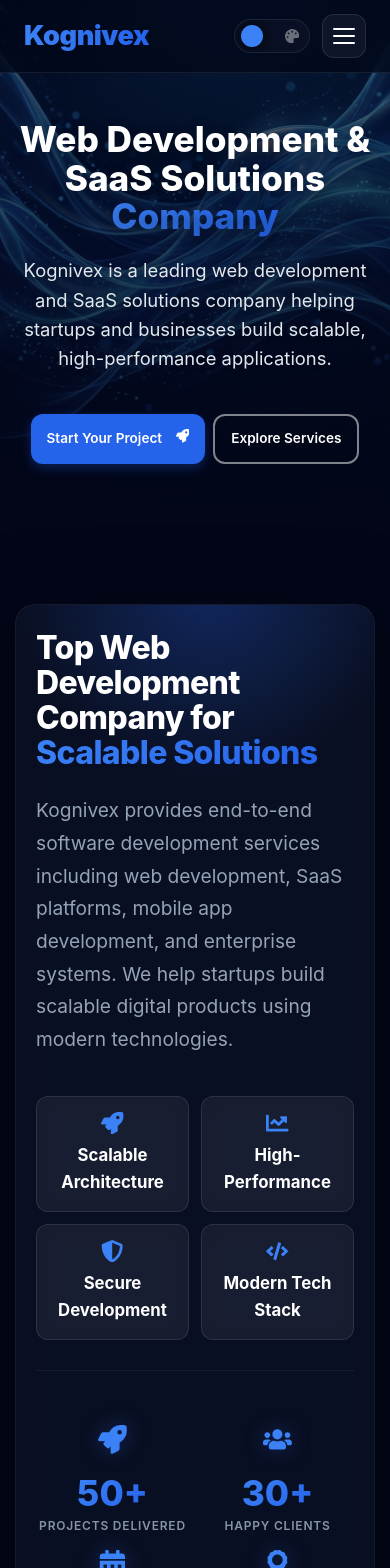
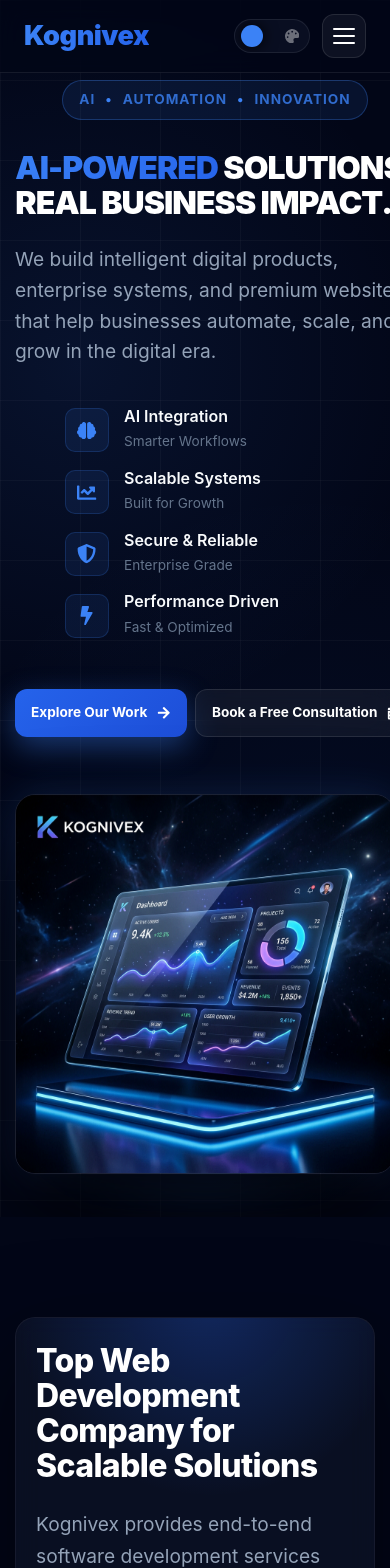
Before and after one commit to infokognivex-cmyk/website-main, a React (Create React App) app in the folder Kognivex-frontend-main/: page / in a window 390 px wide. Shown: the top 1568 px of the page. Built offline with nearby package versions, Linux system fonts and the light colour scheme; no server answers.

Commit message:
fifth commit

```diff
--- a/Kognivex-frontend-main/src/pages/Home/Home.js
+++ b/Kognivex-frontend-main/src/pages/Home/Home.js
@@ -4,7 +4,8 @@
 import {
   FaCode, FaMobileAlt, FaCloud, FaCogs, FaWordpress,
   FaRocket, FaShieldAlt, FaChartLine, FaUsers,
-  FaCheck, FaQuoteLeft, FaBriefcase, FaAward, FaCalendarAlt
+  FaCheck, FaQuoteLeft, FaBriefcase, FaAward, FaCalendarAlt,
+  FaBrain, FaBolt, FaArrowRight
 } from 'react-icons/fa';
 import Counter from '../../components/Common/Counter';
 import SEO from '../../components/SEO/SEO';
@@ -51,20 +52,70 @@
       {/* HERO SECTION */}
       <section className={styles.hero}>
         <div className={styles.container}>
-          <div className={styles.heroContent}>
-            <h1>Web Development & SaaS Solutions <span className={styles.highlight}>Company</span></h1>
-            <h2 className={styles.subtitle}>Build Scalable Software That Grows Your Business</h2>
-            <p>
-              Kognivex is a leading web development and SaaS solutions company helping
-              startups and businesses build scalable, high-performance applications.
-            </p>
-            <div className={styles.heroBtns}>
-              <button onClick={() => navigate('/get-quote')} className={styles.primaryBtn}>
-                Start Your Project <FaRocket style={{ marginLeft: '10px' }} />
-              </button>
-              <button onClick={() => navigate('/services')} className={styles.secondaryBtn}>
-                Explore Services
-              </button>
+          <div className={styles.heroGrid}>
+            <div className={styles.heroContent}>
+              <div className={styles.heroBadge}>
+                <span>AI</span> • <span>AUTOMATION</span> • <span>INNOVATION</span>
+              </div>
+              <h1>
+                <span className={styles.aiHighlight}>AI-POWERED</span> SOLUTIONS.<br />
+                REAL BUSINESS IMPACT.
+              </h1>
+              <p className={styles.heroDescription}>
+                We build intelligent digital products, enterprise systems, and premium websites
+                that help businesses automate, scale, and grow in the digital era.
+              </p>
+
+              <div className={styles.featureGrid}>
+                <div className={styles.featureItem}>
+                  <div className={styles.featureIcon}><FaBrain /></div>
+                  <div className={styles.featureText}>
+                    <h4>AI Integration</h4>
+                    <span>Smarter Workflows</span>
+                  </div>
+                </div>
+                <div className={styles.featureItem}>
+                  <div className={styles.featureIcon}><FaChartLine /></div>
+                  <div className={styles.featureText}>
+                    <h4>Scalable Systems</h4>
+                    <span>Built for Growth</span>
+                  </div>
+                </div>
+                <div className={styles.featureItem}>
+                  <div className={styles.featureIcon}><FaShieldAlt /></div>
+                  <div className={styles.featureText}>
+                    <h4>Secure & Reliable</h4>
+                    <span>Enterprise Grade</span>
+                  </div>
+                </div>
+                <div className={styles.featureItem}>
+                  <div className={styles.featureIcon}><FaBolt /></div>
+                  <div className={styles.featureText}>
+                    <h4>Performance Driven</h4>
+                    <span>Fast & Optimized</span>
+                  </div>
+                </div>
+              </div>
+
+              <div className={styles.heroBtns}>
+                <button onClick={() => navigate('/projects')} className={styles.primaryBtn}>
+                  Explore Our Work <FaArrowRight style={{ marginLeft: '10px' }} />
+                </button>
+                <button onClick={() => navigate('/contact')} className={styles.secondaryBtn}>
+                  Book a Free Consultation <FaCalendarAlt style={{ marginLeft: '10px' }} />
+                </button>
+              </div>
+            </div>
+
+            <div className={styles.heroImageContainer}>
+              <div className={styles.dashboardMockup}>
+                <img
+                  src={require('../../assets/hero-dashboard.png')}
+                  alt="Kognivex Dashboard"
+                  className={styles.dashboardImg}
+                />
+                <div className={styles.imageGlow}></div>
+              </div>
             </div>
           </div>
         </div>
--- a/Kognivex-frontend-main/src/pages/Home/Home.module.css
+++ b/Kognivex-frontend-main/src/pages/Home/Home.module.css
@@ -1,102 +1,307 @@
 /* ================= HERO SECTION ================= */
 .hero {
-  background: linear-gradient(rgba(2, 6, 23, 0.578), rgba(2, 6, 23, 0.85)), url('../../assets/hero-bg.png');
-  background-size: cover;
-  background-position: center;
+  background: radial-gradient(circle at 20% 30%, rgba(var(--primary-rgb), 0.1) 0%, transparent 40%),
+    radial-gradient(circle at 80% 70%, rgba(var(--primary-rgb), 0.05) 0%, transparent 40%),
+    #020617;
   color: white;
-  padding: 80px 0 60px; /* Decreased height */
-  text-align: center;
+  padding: 80px 0 60px;
   position: relative;
+  overflow: hidden;
 }
 
 .container {
   max-width: 1440px;
   margin: 0 auto;
-  padding: 0 40px;
+  padding: 0 20px;
+  /* Increased side padding */
+}
+
+.hero::before {
+  content: "";
+  position: absolute;
+  top: 0;
+  left: 0;
+  width: 100%;
+  height: 100%;
+  background-image:
+    linear-gradient(rgba(255, 255, 255, 0.03) 1px, transparent 1px),
+    linear-gradient(90deg, rgba(255, 255, 255, 0.03) 1px, transparent 1px);
+  background-size: 80px 80px;
+  z-index: 0;
+}
+
+.heroGrid {
+  display: grid;
+  grid-template-columns: 0.8fr 1.2fr;
+  gap: 40px;
+  align-items: center;
+  position: relative;
+  z-index: 1;
 }
 
 .heroContent {
-  max-width: 1000px;
-  margin: 0 auto;
+  text-align: left;
+}
+
+.heroBadge {
+  display: inline-flex;
+  align-items: center;
+  gap: 10px;
+  background: rgba(var(--primary-rgb), 0.1);
+  padding: 8px 16px;
+  border-radius: 100px;
+  border: 1px solid rgba(var(--primary-rgb), 0.3);
+  font-size: 0.85rem;
+  font-weight: 700;
+  color: var(--primary-highlight);
+  margin-bottom: 30px;
+  letter-spacing: 1px;
+}
+
+.heroBadge span {
+  opacity: 0.8;
 }
 
 .hero h1 {
-  font-size: clamp(2.5rem, 7vw, 4rem);
-  font-weight: 800;
-  margin-bottom: 20px;
+  font-size: clamp(2.2rem, 5vw, 3.8rem);
+  font-weight: 900;
+  margin-bottom: 24px;
   color: #FFFFFF;
-  text-shadow: 0 4px 15px rgba(0, 0, 0, 0.3);
   line-height: 1.1;
+  text-transform: uppercase;
+  letter-spacing: -1px;
 }
 
-.highlight {
+.aiHighlight {
+  color: var(--primary-highlight);
   background: linear-gradient(135deg, var(--primary-highlight), var(--primary-accent));
   -webkit-background-clip: text;
+  background-clip: text;
   -webkit-text-fill-color: transparent;
-  background-clip: text;
 }
 
-.subtitle {
-  font-size: 3rem; /* Decreased size */
-  font-weight: 800;
-  color: var(--primary-highlight);
-  margin-bottom: 32px;
-  line-height: 1.1;
-  text-shadow: 0 2px 15px rgba(0, 0, 0, 0.4);
+.heroDescription {
+  color: #94a3b8;
+  font-size: 1.2rem;
+  max-width: 600px;
+  margin-bottom: 40px;
+  line-height: 1.6;
 }
 
-.hero p {
-  color: #E2E8F0;
-  font-size: 1.15rem;
-  max-width: 800px;
-  margin: 0 auto 40px;
-  line-height: 1.6;
-  text-shadow: 0 1px 5px rgba(0, 0, 0, 0.3);
+.featureGrid {
+  display: grid;
+  grid-template-columns: repeat(2, 1fr);
+  gap: 24px;
+  margin-bottom: 50px;
+}
+
+.featureItem {
+  display: flex;
+  align-items: center;
+  gap: 15px;
+}
+
+.featureIcon {
+  width: 44px;
+  height: 44px;
+  background: rgba(var(--primary-rgb), 0.1);
+  border-radius: 10px;
+  display: flex;
+  align-items: center;
+  justify-content: center;
+  color: var(--primary-highlight);
+  font-size: 1.2rem;
+  border: 1px solid rgba(var(--primary-rgb), 0.2);
+}
+
+.featureText h4 {
+  font-size: 1rem;
+  margin-bottom: 2px;
+  color: #f8fafc;
+  font-weight: 600;
+}
+
+.featureText span {
+  font-size: 0.85rem;
+  color: #64748b;
 }
 
 .heroBtns {
   display: flex;
   gap: 20px;
-  justify-content: center;
-  margin-top: 40px;
 }
 
 .primaryBtn {
-  background: var(--primary-accent);
+  background: linear-gradient(135deg, var(--primary-accent), var(--primary-deep));
   color: #ffffff;
-  padding: 16px 36px;
+  padding: 16px 32px;
   border-radius: 12px;
-  font-weight: 600;
+  font-weight: 700;
   border: none;
   cursor: pointer;
-  font-size: 1.1rem;
+  font-size: 1rem;
   transition: all 0.3s ease;
-  box-shadow: 0 4px 12px var(--primary-glow);
+  box-shadow: 0 10px 30px rgba(var(--primary-rgb), 0.4);
+  display: flex;
+  align-items: center;
+  justify-content: center;
 }
 
 .primaryBtn:hover {
-  background: var(--primary-deep);
-  transform: translateY(-2px);
-  box-shadow: 0 8px 20px var(--primary-glow);
+  transform: translateY(-3px);
+  box-shadow: 0 15px 40px rgba(var(--primary-rgb), 0.6);
 }
 
 .secondaryBtn {
-  background: transparent;
+  background: rgba(255, 255, 255, 0.05);
   color: #ffffff;
-  padding: 16px 36px;
+  padding: 16px 32px;
   border-radius: 12px;
-  font-weight: 600;
-  border: 2px solid rgba(255, 255, 255, 0.5);
+  font-weight: 700;
+  border: 1px solid rgba(255, 255, 255, 0.1);
   cursor: pointer;
-  font-size: 1.1rem;
+  font-size: 1rem;
   transition: all 0.3s ease;
-  margin-left: 10px;
+  backdrop-filter: blur(10px);
+  display: flex;
+  align-items: center;
+  justify-content: center;
 }
 
 .secondaryBtn:hover {
   background: rgba(255, 255, 255, 0.1);
-  border-color: #ffffff;
-  transform: translateY(-2px);
+  border-color: rgba(255, 255, 255, 0.3);
+  transform: translateY(-3px);
+}
+
+/* Hero Image / Dashboard */
+.heroImageContainer {
+  position: relative;
+  perspective: 1000px;
+}
+
+.dashboardMockup {
+  position: relative;
+  transform: rotateY(-15deg) rotateX(10deg);
+  transition: all 0.5s ease;
+  animation: floatDashboard 6s ease-in-out infinite;
+}
+
+@keyframes floatDashboard {
+
+  0%,
+  100% {
+    transform: rotateY(-15deg) rotateX(10deg) translateY(0);
+  }
+
+  50% {
+    transform: rotateY(-12deg) rotateX(8deg) translateY(-20px);
+  }
+}
+
+.dashboardImg {
+  width: 100%;
+  max-height: 550px;
+  object-fit: cover;
+  border-radius: 20px;
+  box-shadow: 0 50px 100px rgba(0, 0, 0, 0.8),
+    0 0 40px rgba(var(--primary-rgb), 0.2);
+  border: 1px solid rgba(255, 255, 255, 0.1);
+}
+
+.imageGlow {
+  position: absolute;
+  bottom: -30px;
+  left: 10%;
+  width: 80%;
+  height: 40px;
+  background: radial-gradient(ellipse at center, rgba(var(--primary-rgb), 0.4) 0%, transparent 70%);
+  filter: blur(20px);
+  z-index: -1;
+}
+
+@media (max-width: 1024px) {
+  .heroGrid {
+    grid-template-columns: 1fr;
+    gap: 60px;
+    text-align: center;
+  }
+
+  .heroContent {
+    display: flex;
+    flex-direction: column;
+    align-items: center;
+  }
+
+  .heroDescription {
+    margin-left: auto;
+    margin-right: auto;
+  }
+
+  .featureGrid {
+    justify-content: center;
+  }
+
+  .heroImageContainer {
+    width: 100%;
+    display: flex;
+    justify-content: center;
+    padding-right: 20px; /* Space at right as requested */
+  }
+
+  .dashboardMockup {
+    transform: none;
+    animation: floatDashboardMobile 6s ease-in-out infinite;
+    max-width: 650px;
+    width: 100%;
+  }
+
+  @keyframes floatDashboardMobile {
+
+    0%,
+    100% {
+      transform: translateY(0);
+    }
+
+    50% {
+      transform: translateY(-20px);
+    }
+  }
+}
+
+@media (max-width: 768px) {
+  .hero {
+    padding: 100px 0 60px;
+  }
+
+  .hero h1 {
+    font-size: clamp(2rem, 8vw, 2.8rem);
+  }
+
+  .featureGrid {
+    grid-template-columns: repeat(2, 1fr);
+    gap: 15px;
+  }
+
+  .heroBtns {
+    flex-direction: column;
+    width: 100%;
+    max-width: 400px;
+  }
+
+  .primaryBtn,
+  .secondaryBtn {
+    width: 100%;
+  }
+}
+
+@media (max-width: 640px) {
+  .featureGrid {
+    grid-template-columns: 1fr;
+    text-align: left;
+    width: 100%;
+    max-width: 300px;
+  }
 }
 
 /* ================= SECTIONS ================= */
@@ -141,11 +346,13 @@
   background: var(--bg-card);
   backdrop-filter: blur(12px);
   border-radius: 40px;
-  padding: 50px 60px 30px; /* More compact top/bottom, symmetric sides */
+  padding: 50px 60px 30px;
+  /* More compact top/bottom, symmetric sides */
   border: 1px solid rgba(255, 255, 255, 0.05);
   display: flex;
   flex-direction: column;
-  gap: 30px; /* Tightened gap */
+  gap: 30px;
+  /* Tightened gap */
   position: relative;
   overflow: hidden;
   box-shadow: 0 40px 100px rgba(0, 0, 0, 0.5);
@@ -162,7 +369,8 @@
   display: grid;
   grid-template-columns: repeat(4, 1fr);
   gap: 30px;
-  padding: 50px 0 20px; /* Added more height/padding */
+  padding: 50px 0 20px;
+  /* Added more height/padding */
   border-top: 1px solid rgba(255, 255, 255, 0.05);
 }
 
@@ -175,17 +383,20 @@
 }
 
 .showcaseStats .statItem h3 {
-  font-size: 2.2rem; /* Increased text size */
+  font-size: 2.2rem;
+  /* Increased text size */
   margin-bottom: 0;
   background: linear-gradient(135deg, var(--primary-highlight), var(--primary-accent));
   -webkit-background-clip: text;
+  background-clip: text;
   -webkit-text-fill-color: transparent;
   font-weight: 800;
 }
 
 .showcaseStats .statItem p {
   color: var(--text-body);
-  font-size: 0.9rem; /* Larger text for labels */
+  font-size: 0.9rem;
+  /* Larger text for labels */
   font-weight: 600;
   text-transform: uppercase;
   letter-spacing: 0.8px;
@@ -194,7 +405,8 @@
 }
 
 .showcaseStats .statIcon {
-  font-size: 1.8rem; /* Increased size as requested */
+  font-size: 1.8rem;
+  /* Increased size as requested */
   color: var(--primary-highlight);
   margin-bottom: 0;
   filter: drop-shadow(0 0 10px var(--primary-glow));
@@ -230,7 +442,8 @@
   color: var(--text-body);
   margin-bottom: 40px;
   line-height: 1.7;
-  text-align: left; /* Reverted from justify to prevent awkward word gaps */
+  text-align: left;
+  /* Reverted from justify to prevent awkward word gaps */
 }
 
 .pillarGrid {
@@ -243,12 +456,14 @@
   display: flex;
   align-items: center;
   gap: 16px;
-  background: rgba(255, 255, 255, 0.05); /* Glass background */
+  background: rgba(255, 255, 255, 0.05);
+  /* Glass background */
   backdrop-filter: blur(12px);
   -webkit-backdrop-filter: blur(12px);
   padding: 18px 24px;
   border-radius: 12px;
-  border: 1.5px solid var(--border-color); /* Dynamic theme-aware border */
+  border: 1.5px solid var(--border-color);
+  /* Dynamic theme-aware border */
   transition: all 0.3s ease;
 }
 
@@ -265,7 +480,8 @@
 
 .pillarItem span {
   font-weight: 700;
-  color: var(--pillar-text); /* Dynamic theme-aware color */
+  color: var(--pillar-text);
+  /* Dynamic theme-aware color */
   font-size: 1.05rem;
 }
 
@@ -288,8 +504,17 @@
 }
 
 @keyframes pulseBlob {
-  0%, 100% { transform: scale(1); opacity: 0.5; }
-  50% { transform: scale(1.2); opacity: 0.8; }
+
+  0%,
+  100% {
+    transform: scale(1);
+    opacity: 0.5;
+  }
+
+  50% {
+    transform: scale(1.2);
+    opacity: 0.8;
+  }
 }
 
 .showcaseImage img {
@@ -302,9 +527,12 @@
 }
 
 @keyframes float3D {
-  0%, 100% {
+
+  0%,
+  100% {
     transform: translateY(0) scale(1);
   }
+
   50% {
     transform: translateY(-25px) scale(1.05);
   }
@@ -369,7 +597,8 @@
 }
 
 .bentoCard {
-  background: var(--bg-card); /* Glass effect support */
+  background: var(--bg-card);
+  /* Glass effect support */
   backdrop-filter: blur(12px);
   border-radius: 24px;
   padding: 40px;
@@ -380,7 +609,8 @@
   display: flex;
   flex-direction: column;
   z-index: 1;
-  box-shadow: 0 10px 40px rgba(0, 0, 0, 0.12), inset 0 0 0 1px rgba(255, 255, 255, 0.05); /* Enhanced depth shadow */
+  box-shadow: 0 10px 40px rgba(0, 0, 0, 0.12), inset 0 0 0 1px rgba(255, 255, 255, 0.05);
+  /* Enhanced depth shadow */
 }
 
 .whyCard:hover {
@@ -406,6 +636,9 @@
   -webkit-mask:
     linear-gradient(#fff 0 0) content-box,
     linear-gradient(#fff 0 0);
+  mask:
+    linear-gradient(#fff 0 0) content-box,
+    linear-gradient(#fff 0 0);
   -webkit-mask-composite: xor;
   mask-composite: exclude;
 }
@@ -415,8 +648,13 @@
 }
 
 @keyframes borderBeam {
-  0% { background-position: 200% 0; }
-  100% { background-position: -200% 0; }
+  0% {
+    background-position: 200% 0;
+  }
+
+  100% {
+    background-position: -200% 0;
+  }
 }
 
 /* Card Sizes */
@@ -560,7 +798,8 @@
 
 /* ================= TESTIMONIALS (INFINITE MARQUEE) ================= */
 .testimonialSection {
-  padding: 60px 0 80px 0; /* Decreased height above heading */
+  padding: 60px 0 80px 0;
+  /* Decreased height above heading */
   background: var(--bg-main);
   position: relative;
   overflow: hidden;
@@ -637,8 +876,13 @@
 }
 
 @keyframes scrollMarquee {
-  0% { transform: translateX(0); }
-  100% { transform: translateX(-50%); }
+  0% {
+    transform: translateX(0);
+  }
+
+  100% {
+    transform: translateX(-50%);
+  }
 }
 
 .testimonialCard {
@@ -651,7 +895,8 @@
   box-shadow: 0 30px 60px rgba(0, 0, 0, 0.4);
   position: relative;
   transition: all 0.4s ease;
-  width: 450px; /* Fixed width for marquee items */
+  width: 450px;
+  /* Fixed width for marquee items */
   flex-shrink: 0;
   white-space: normal;
 }
@@ -720,7 +965,8 @@
 
 /* ================= WHY CHOOSE US SECTION ================= */
 .whySection {
-  padding: 40px 0 80px 0; /* Decreased top height */
+  padding: 40px 0 80px 0;
+  /* Decreased top height */
   background: var(--bg-main);
   position: relative;
   overflow: hidden;
@@ -734,13 +980,17 @@
 }
 
 .whyCard {
-  background: var(--bg-card); /* Theme-aware glass effect */
+  background: var(--bg-card);
+  /* Theme-aware glass effect */
   backdrop-filter: blur(12px);
   -webkit-backdrop-filter: blur(12px);
   border-radius: 24px;
-  padding: 40px 30px; /* Reduced card height */
-  border: 1.5px solid var(--border-color); /* Theme-aware border */
-  box-shadow: 0 10px 40px rgba(0, 0, 0, 0.12), inset 0 0 0 1px rgba(255, 255, 255, 0.05); /* Enhanced depth shadow */
+  padding: 40px 30px;
+  /* Reduced card height */
+  border: 1.5px solid var(--border-color);
+  /* Theme-aware border */
+  box-shadow: 0 10px 40px rgba(0, 0, 0, 0.12), inset 0 0 0 1px rgba(255, 255, 255, 0.05);
+  /* Enhanced depth shadow */
   transition: all 0.5s cubic-bezier(0.175, 0.885, 0.32, 1.275);
   display: flex;
   flex-direction: column;
@@ -756,7 +1006,8 @@
   right: 10px;
   font-size: 8rem;
   font-weight: 900;
-  color: var(--watermark-color); /* Dynamic theme-aware watermark */
+  color: var(--watermark-color);
+  /* Dynamic theme-aware watermark */
   line-height: 1;
   z-index: 0;
   transition: all 0.5s ease;
@@ -777,12 +1028,10 @@
   left: -100%;
   width: 50%;
   height: 100%;
-  background: linear-gradient(
-    90deg,
-    transparent,
-    rgba(255, 255, 255, 0.1),
-    transparent
-  );
+  background: linear-gradient(90deg,
+      transparent,
+      rgba(255, 255, 255, 0.1),
+      transparent);
   transform: skewX(-20deg);
   transition: 0.7s ease-in-out;
   z-index: 2;
@@ -843,7 +1092,8 @@
 
 /* ================= CTA SECTION ================= */
 .ctaSection {
-  padding: 20px 0 40px 0; /* Further decreased vertical space */
+  padding: 20px 0 40px 0;
+  /* Further decreased vertical space */
   background: var(--bg-main);
   position: relative;
   overflow: hidden;
@@ -852,7 +1102,8 @@
 }
 
 .ctaBannerWrapper {
-  max-width: 1400px; /* Increased card width container */
+  max-width: 1400px;
+  /* Increased card width container */
   margin: 0 auto;
   width: 100%;
   padding: 0 20px;
@@ -864,7 +1115,8 @@
   border: 1.5px solid var(--border-color);
   border-top: 3px solid var(--primary-highlight);
   border-radius: 24px;
-  padding: 50px 60px; /* Tighter internal padding */
+  padding: 50px 60px;
+  /* Tighter internal padding */
   display: flex;
   justify-content: space-between;
   align-items: center;
@@ -887,7 +1139,8 @@
 
 .ctaContent {
   flex: 1;
-  max-width: 800px; /* Increased text width allowance */
+  max-width: 800px;
+  /* Increased text width allowance */
   text-align: left;
   position: relative;
   z-index: 1;
@@ -944,8 +1197,10 @@
 
 /* TABLET (max-width: 1024px) */
 @media (max-width: 1024px) {
+
   /* Grids */
-  .bentoGrid, .whyGrid {
+  .bentoGrid,
+  .whyGrid {
     grid-template-columns: repeat(2, 1fr);
   }
 
@@ -975,7 +1230,8 @@
   }
 
   /* Typography */
-  .hero h1, .subtitle {
+  .hero h1,
+  .subtitle {
     font-size: 2.8rem;
   }
 
@@ -990,36 +1246,52 @@
 
 /* LARGE MOBILE (max-width: 768px) */
 @media (max-width: 768px) {
+
   /* Global Spacing */
-  .hero { padding: 120px 0 40px; } /* Increased top space for mobile */
+  .hero {
+    padding: 80px 0 40px;
+  }
 
   .subtitle {
-    display: none; /* Hide subtitle on mobile to save vertical space */
+    display: none;
+    /* Hide subtitle on mobile to save vertical space */
   }
-  .servicesSection, .whySection, .testimonialSection, .ctaSection {
+
+  .servicesSection,
+  .whySection,
+  .testimonialSection,
+  .ctaSection {
     padding: 50px 0;
   }
-  .whySection { padding-top: 20px; }
+
+  .whySection {
+    padding-top: 20px;
+  }
 
   /* Grids */
   .showcaseMain {
     grid-template-columns: 1fr;
   }
+
   .showcaseImage {
-    display: none; /* Hide image on mobile as requested */
+    display: none;
+    /* Hide image on mobile as requested */
   }
 
-  .bentoGrid, .whyGrid {
+  .bentoGrid,
+  .whyGrid {
     grid-template-columns: 1fr;
     gap: 24px;
   }
 
   .bentoCardLarge p {
-    max-width: 100%; /* Allow full width on mobile */
+    max-width: 100%;
+    /* Allow full width on mobile */
   }
 
   /* Keep Showcase grids 2x2 on mobile */
-  .pillarGrid, .showcaseStats {
+  .pillarGrid,
+  .showcaseStats {
     grid-template-columns: repeat(2, 1fr);
     gap: 12px;
   }
@@ -1031,7 +1303,8 @@
   /* Hero */
   .heroBtns {
     flex-direction: row;
-    gap: 12px; /* Smaller gap to fit side-by-side */
+    gap: 12px;
+    /* Smaller gap to fit side-by-side */
   }
 
   .secondaryBtn {
@@ -1040,7 +1313,8 @@
 
   /* Testimonials */
   .marqueeTrack {
-    animation: scrollMarquee 20s linear infinite; /* Faster for mobile */
+    animation: scrollMarquee 20s linear infinite;
+    /* Faster for mobile */
   }
 
   .testimonialCard {
@@ -1051,32 +1325,48 @@
 
 /* SMALL MOBILE (max-width: 480px) */
 @media (max-width: 480px) {
+
   /* Expand Container Width */
   .container {
-    padding: 0 15px; /* Reduced side padding to make cards wider */
+    padding: 0 15px;
+    /* Reduced side padding to make cards wider */
   }
 
   /* Typography */
-  .hero h1 { font-size: 2.2rem; }
-  .subtitle { font-size: 2rem; display: none; }
-  .showcaseContent h2, .ctaContent h2 { font-size: 2rem; }
-  .servicesSectionHeader h2 { font-size: 2.2rem; }
+  .hero h1 {
+    font-size: 2rem;
+  }
+
+  .showcaseContent h2,
+  .ctaContent h2 {
+    font-size: 2rem;
+  }
+
+  .servicesSectionHeader h2 {
+    font-size: 2.2rem;
+  }
 
   /* Hero Buttons Side-by-Side */
   .heroBtns {
     gap: 8px;
   }
 
-  .primaryBtn, .secondaryBtn {
+  .primaryBtn,
+  .secondaryBtn {
     padding: 12px 16px;
-    font-size: 0.85rem; /* Slightly smaller to ensure fit */
+    font-size: 0.85rem;
+    /* Slightly smaller to ensure fit */
     white-space: nowrap;
     margin-left: 0;
   }
 
   /* Cards */
-  .showcaseCard, .bentoCard, .whyCard, .ctaBanner {
-    padding: 25px 20px; /* Decreased card height/padding */
+  .showcaseCard,
+  .bentoCard,
+  .whyCard,
+  .ctaBanner {
+    padding: 25px 20px;
+    /* Decreased card height/padding */
     border-radius: 20px;
   }
 
@@ -1095,15 +1385,18 @@
   }
 
   .showcaseStats .statItem p {
-    white-space: normal; /* Allow text to wrap */
+    white-space: normal;
+    /* Allow text to wrap */
     font-size: 0.75rem;
     line-height: 1.2;
   }
 
   /* Watermark */
   .watermarkNumber {
-    font-size: 5.5rem; /* Adjusted for better fit inside card */
-    top: 10px; /* Moved up to top right corner fully inside */
+    font-size: 5.5rem;
+    /* Adjusted for better fit inside card */
+    top: 10px;
+    /* Moved up to top right corner fully inside */
     right: 10px;
     bottom: auto;
   }
```
Also changed, not shown: Kognivex-frontend-main/src/assets/hero-dashboard.png (added).
